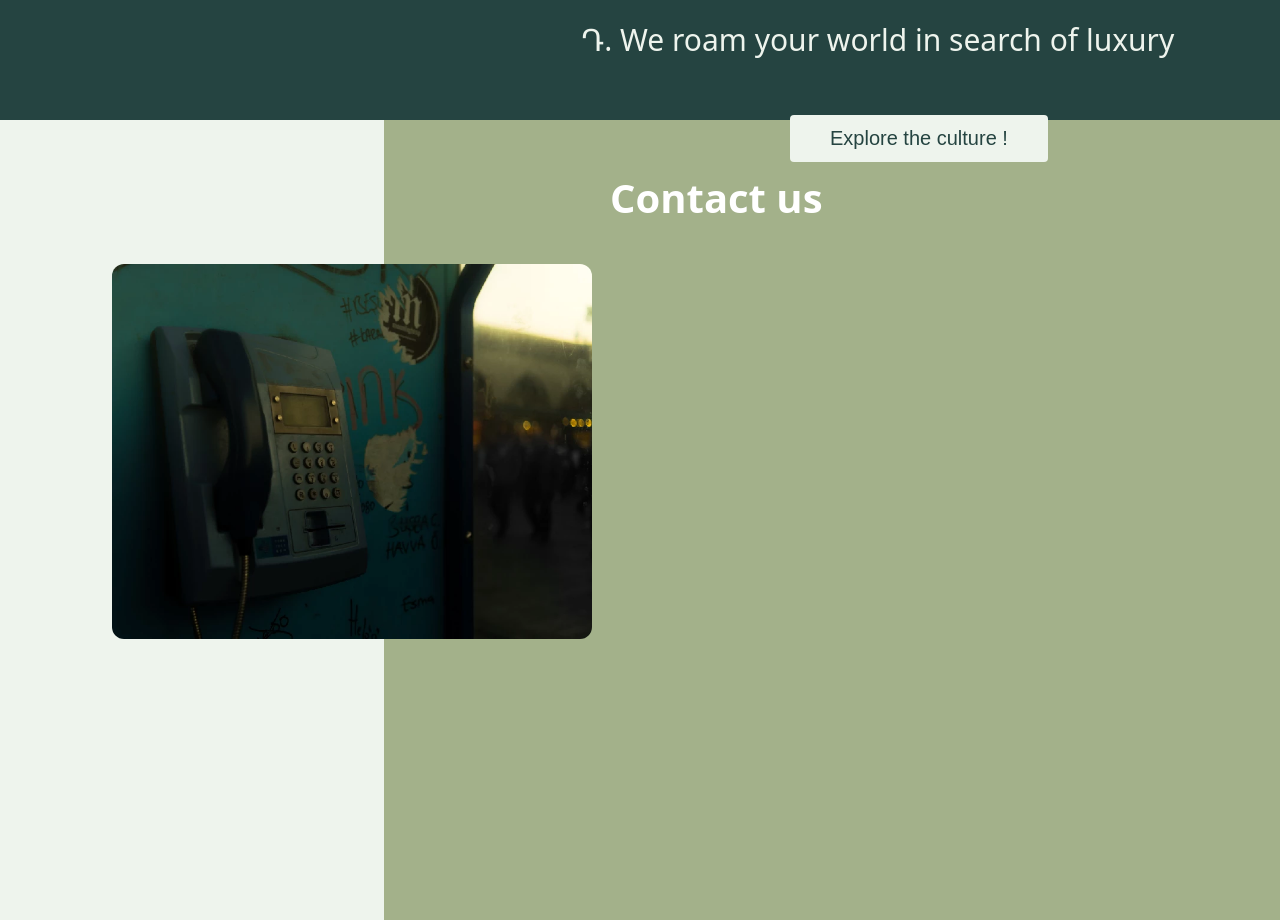
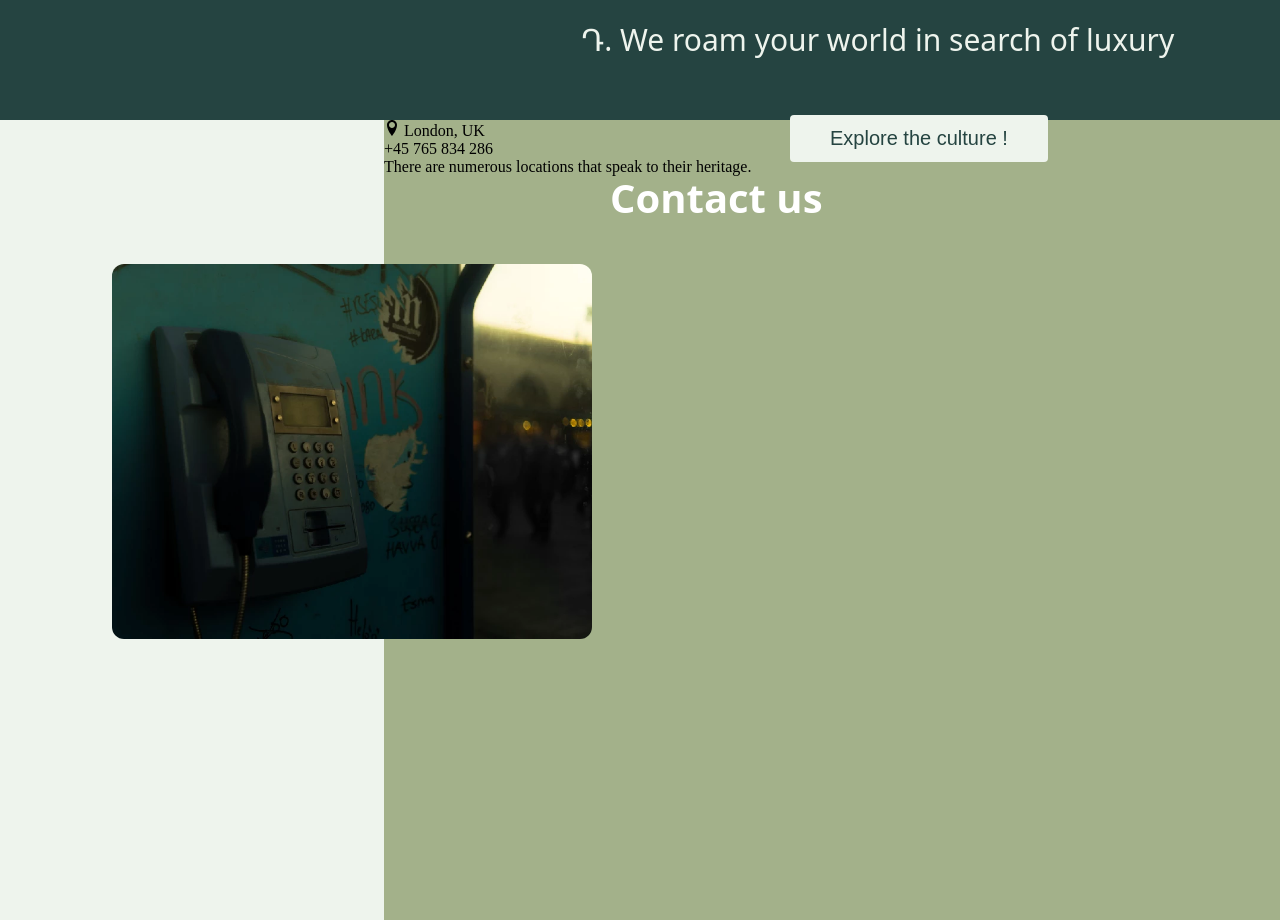
Before and after one commit to Tarek994/bg-React, a React (Create React App) app: page / in a window 1280 px wide. Shown: the part 2280-3200 px from the top of the page. Built offline with nearby package versions, Linux system fonts and the light colour scheme.

Commit message:
import(Contact): import location icons for contact info

```diff
--- a/src/Components/Contact.jsx
+++ b/src/Components/Contact.jsx
@@ -1,5 +1,7 @@
 import old from "../assets/old.webp"
 import newimg from "../assets/newimg.webp"
+import {ImLocation} from "react-icons/im"
+
 
 const Contact = () => {
   return (
@@ -17,6 +19,15 @@ const Contact = () => {
         </div>
 
         <div className="contact-right">
+          <div className="contact-description">
+              <ul className="contact-list">
+                <li><ImLocation/> London, UK  </li>
+                <li> +45 765 834 286</li>
+                <li> There are numerous locations that speak to their heritage. </li>
+              </ul>
+
+
+          </div>
 
         </div>
 
```
